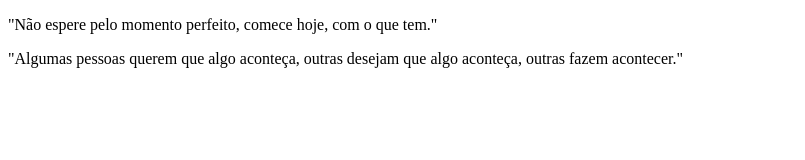
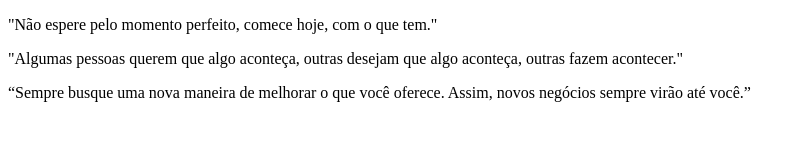
Before and after one commit to walinson111/projeto01-modulo01, a plain HTML site: page index.html in a window 1280 px wide. Shown: the whole page, without its empty margins (0-805 px from the left). Drawn offline with Linux system fonts and the light colour scheme.

Commit message:
frase motivacional 3

```diff
--- a/index.html
+++ b/index.html
@@ -8,5 +8,6 @@
 <body>
     <p>"Não espere pelo momento perfeito, comece hoje, com o que tem."</p>
     <p>"Algumas pessoas querem que algo aconteça, outras desejam que algo aconteça, outras fazem acontecer."</p>
+    <p>“Sempre busque uma nova maneira de melhorar o que você oferece. Assim, novos negócios sempre virão até você.”</p>
 </body>
 </html>
```
